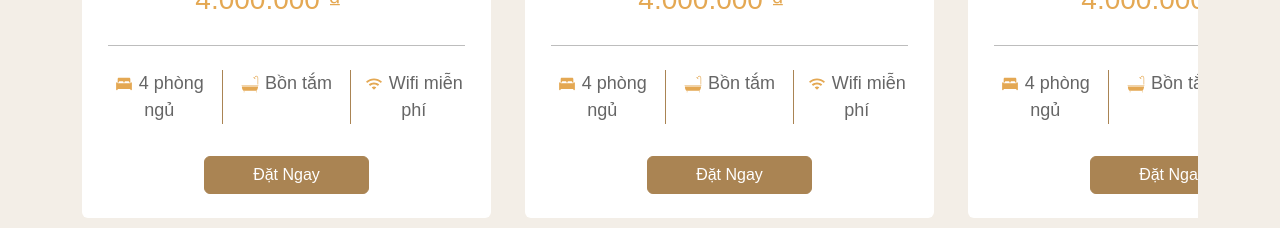
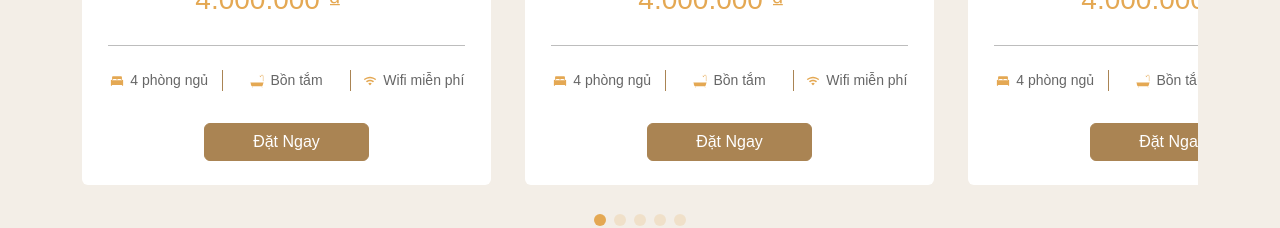
Before and after one commit to TranDuc41/deploy-test, a Next.js app in the folder frontend/: page / in a window 1280 px wide. Shown: the part 1633-1861 px from the top of the page. Built offline with nearby package versions, Linux system fonts and the light colour scheme; a web font is replaced by a local one.

Commit message:
update css rooms&suites

```diff
--- a/frontend/src/app/custom.css
+++ b/frontend/src/app/custom.css
@@ -411,13 +411,9 @@ footer .socialsing a {
 /* END SWIPER */
 
 /* ROOMS-SUITES */
-.rooms-suites .content-rooms-suites .rooms-suites-bottom .swiper-wrapper {
-    margin-bottom: 4%;
-}
-
 .rooms-suites .content-rooms-suites .rooms-suites-bottom .swiper-wrapper .swiper-slide .room-bottom .col {
     text-align: center;
-    font-size: 14px;
+    font-size: 10px;
     color: #666;
 }
 
@@ -504,4 +500,12 @@ footer .socialsing a {
         border-radius: 6px;
         width: 409px !important;
     }
+
+    .rooms-suites .content-rooms-suites .rooms-suites-bottom .swiper-wrapper {
+        margin-bottom: 5%;
+    }
+
+    .rooms-suites .content-rooms-suites .rooms-suites-bottom .swiper-wrapper .swiper-slide .room-bottom .col {
+        font-size: 14px;
+    }
 }
```
